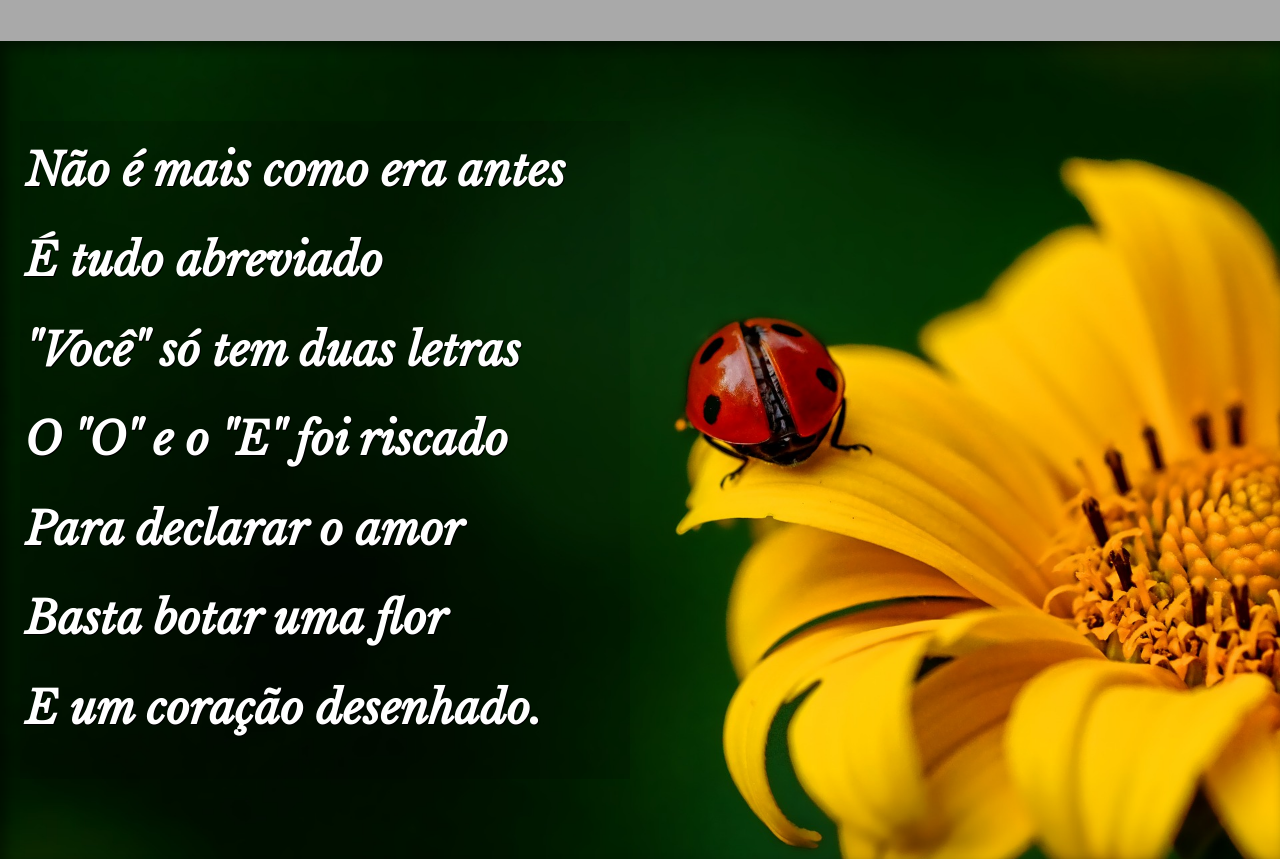
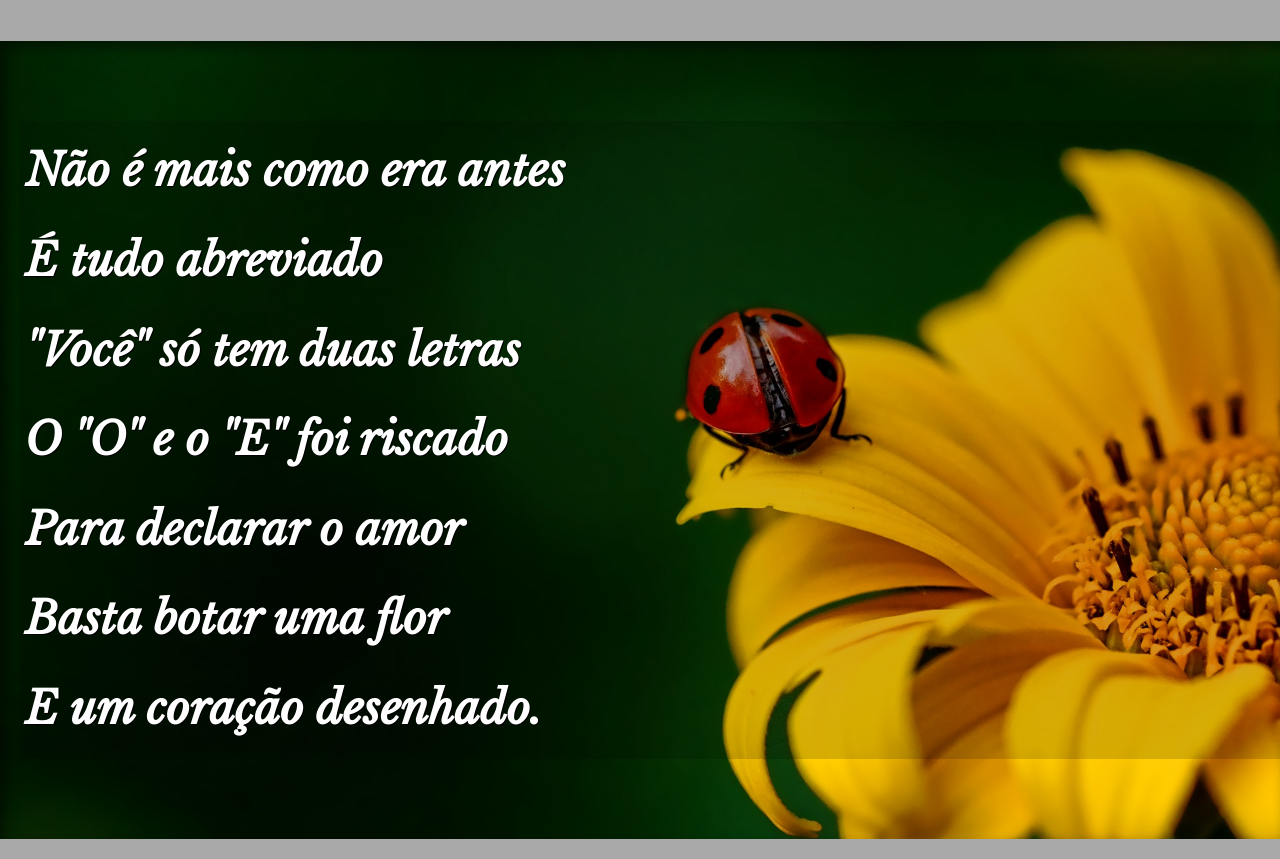
Before and after one commit to h4moura/projeto-cordel, a plain HTML site: page index.html in a window 1280 px wide. Shown: the part 940-1799 px from the top of the page. Drawn offline with nearby package versions, Linux system fonts and the light colour scheme.

Commit message:
Atualização projeto cordel para celular

```diff
--- a/estilo/style.css
+++ b/estilo/style.css
@@ -65,7 +65,8 @@ section p{
 
 .imagem p{
     background-color: rgba(0, 0, 0, 0.158);
-    width: 600px;
+    min-width: 200px;
+
 }
 
 #img01{
--- a/index.html
+++ b/index.html
@@ -37,7 +37,7 @@
             Para declarar o amor<br>
             Basta botar uma flor<br>
             E um coração desenhado.
-        <p></p></p>
+        </p>
     </section>
 
 
```
